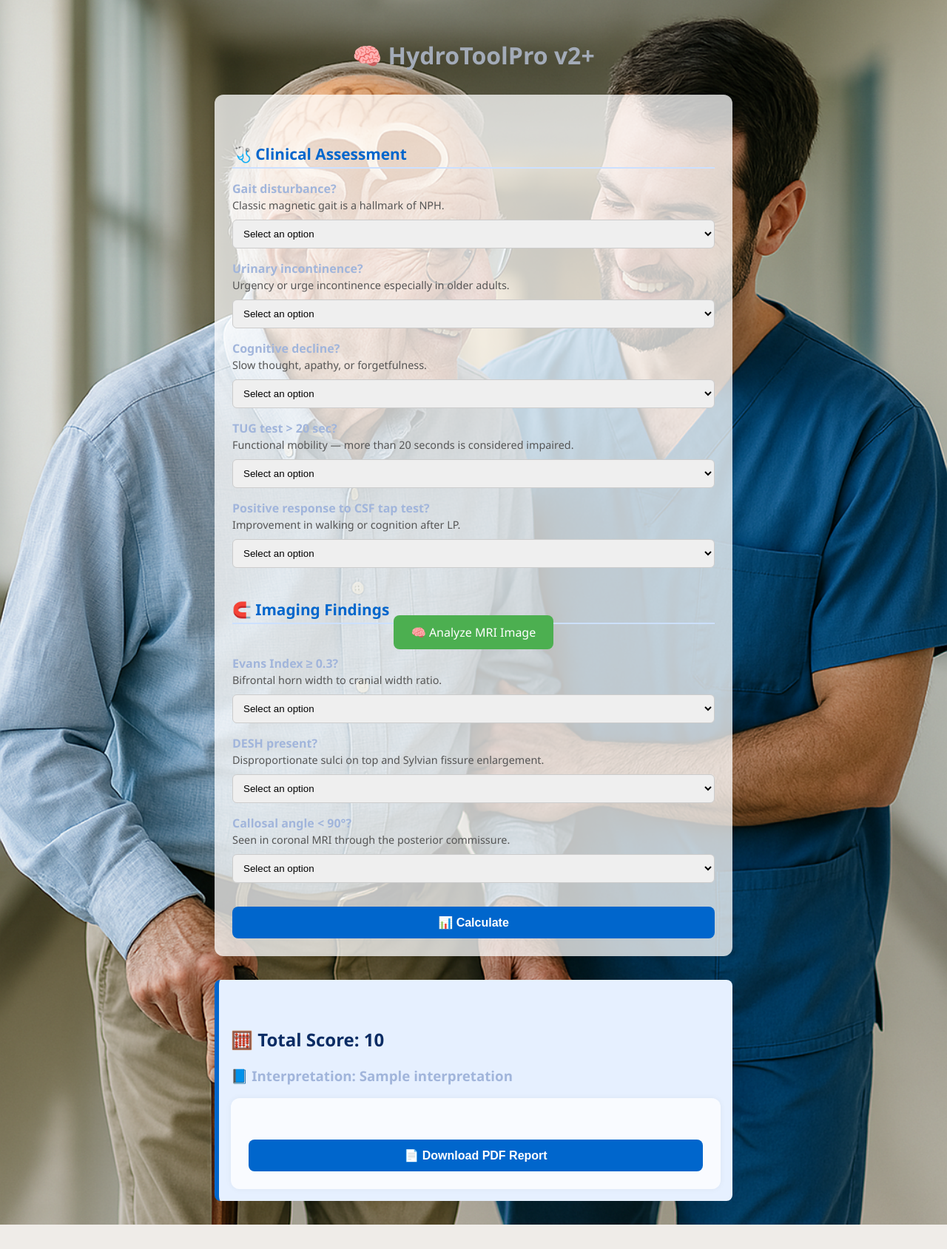
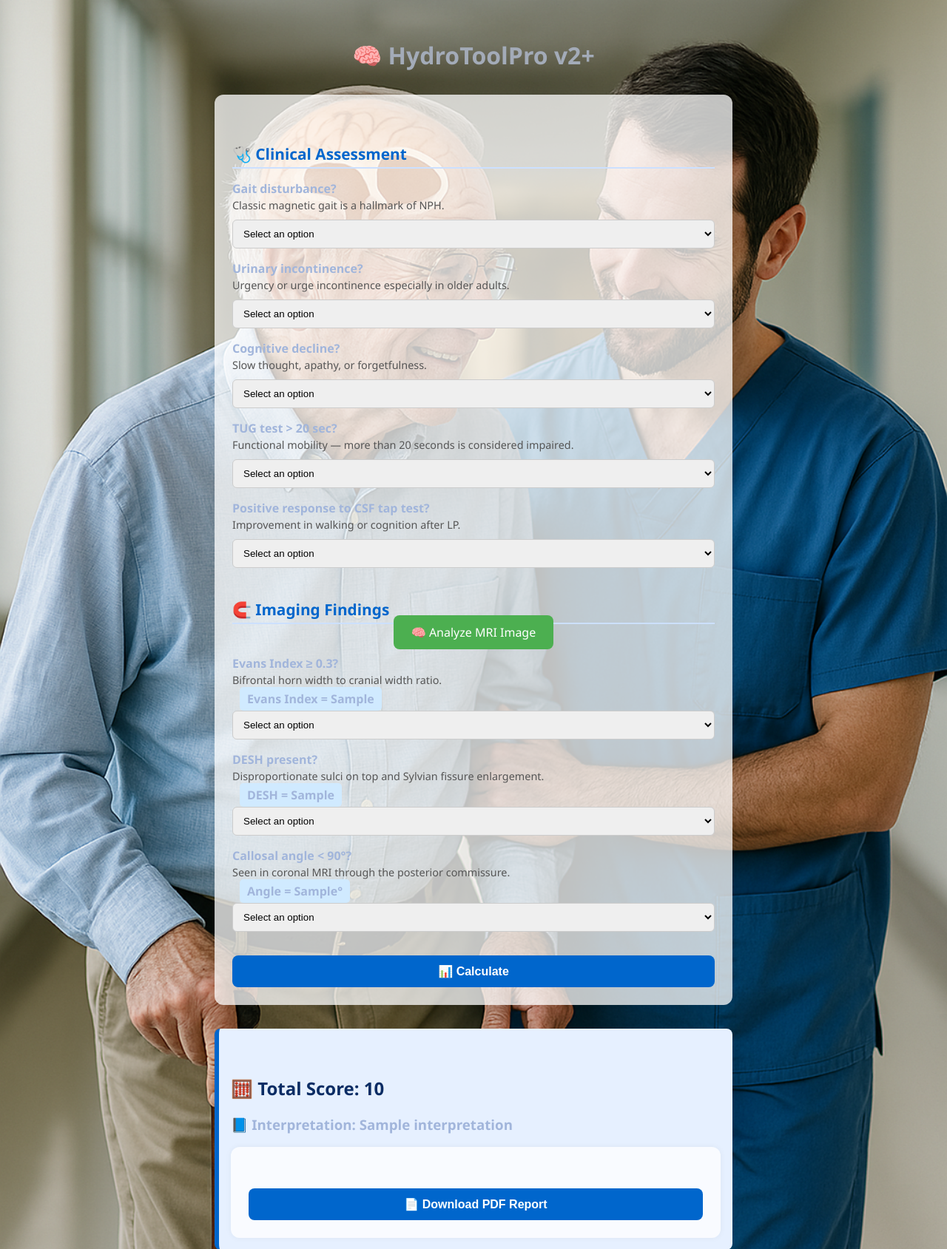
Before and after one commit to drbendary/HydroToolPro-v2, a Flask app: template templates/index.html in a window 1280 px wide. Shown: the top 1689 px of the page at 74% size. Before the commit the page ends 1656 px from the top, so only its background shows below. Run offline with Flask 3, Linux system fonts and the light colour scheme; the template is opened without the code that fills it: most values are stand-ins (such as "Sample title", 1, 10 or a date in 2020).

Commit message:
Show MRI results beside each imaging question on main form

```diff
--- a/templates/index.html
+++ b/templates/index.html
@@ -174,30 +174,46 @@
 
         <label>Evans Index ≥ 0.3?
             <div class="tooltip">Bifrontal horn width to cranial width ratio.</div>
+            {% if evans_value %}
+            <span style="background-color: #d0eaff; padding: 5px 10px; border-radius: 5px; margin-left: 10px;">
+                Evans Index = {{ evans_value }}
+            </span>
+            {% endif %}
         </label>
         <select name="evans">
             <option value="" disabled selected>Select an option</option>
-            <option value="yes" {% if evans=='yes' %}selected{% endif %}>Yes</option>
-            <option value="no" {% if evans=='no' %}selected{% endif %}>No</option>
+            <option value="yes">Yes</option>
+            <option value="no">No</option>
         </select>
 
         <label>DESH present?
             <div class="tooltip">Disproportionate sulci on top and Sylvian fissure enlargement.</div>
+            {% if desh_detected %}
+            <span style="background-color: #d0eaff; padding: 5px 10px; border-radius: 5px; margin-left: 10px;">
+                DESH = {{ desh_detected }}
+            </span>
+            {% endif %}
         </label>
         <select name="desh">
             <option value="" disabled selected>Select an option</option>
-            <option value="yes" {% if desh=='yes' %}selected{% endif %}>Yes</option>
-            <option value="no" {% if desh=='no' %}selected{% endif %}>No</option>
+            <option value="yes">Yes</option>
+            <option value="no">No</option>
         </select>
 
         <label>Callosal angle &lt; 90°?
             <div class="tooltip">Seen in coronal MRI through the posterior commissure.</div>
+            {% if callosal_angle %}
+            <span style="background-color: #d0eaff; padding: 5px 10px; border-radius: 5px; margin-left: 10px;">
+                Angle = {{ callosal_angle }}°
+            </span>
+            {% endif %}
         </label>
         <select name="callosal">
             <option value="" disabled selected>Select an option</option>
-            <option value="yes" {% if callosal=='yes' %}selected{% endif %}>Yes</option>
-            <option value="no" {% if callosal=='no' %}selected{% endif %}>No</option>
+            <option value="yes">Yes</option>
+            <option value="no">No</option>
         </select>
+
 
         <button type="submit">📊 Calculate</button>
     </form>
```
